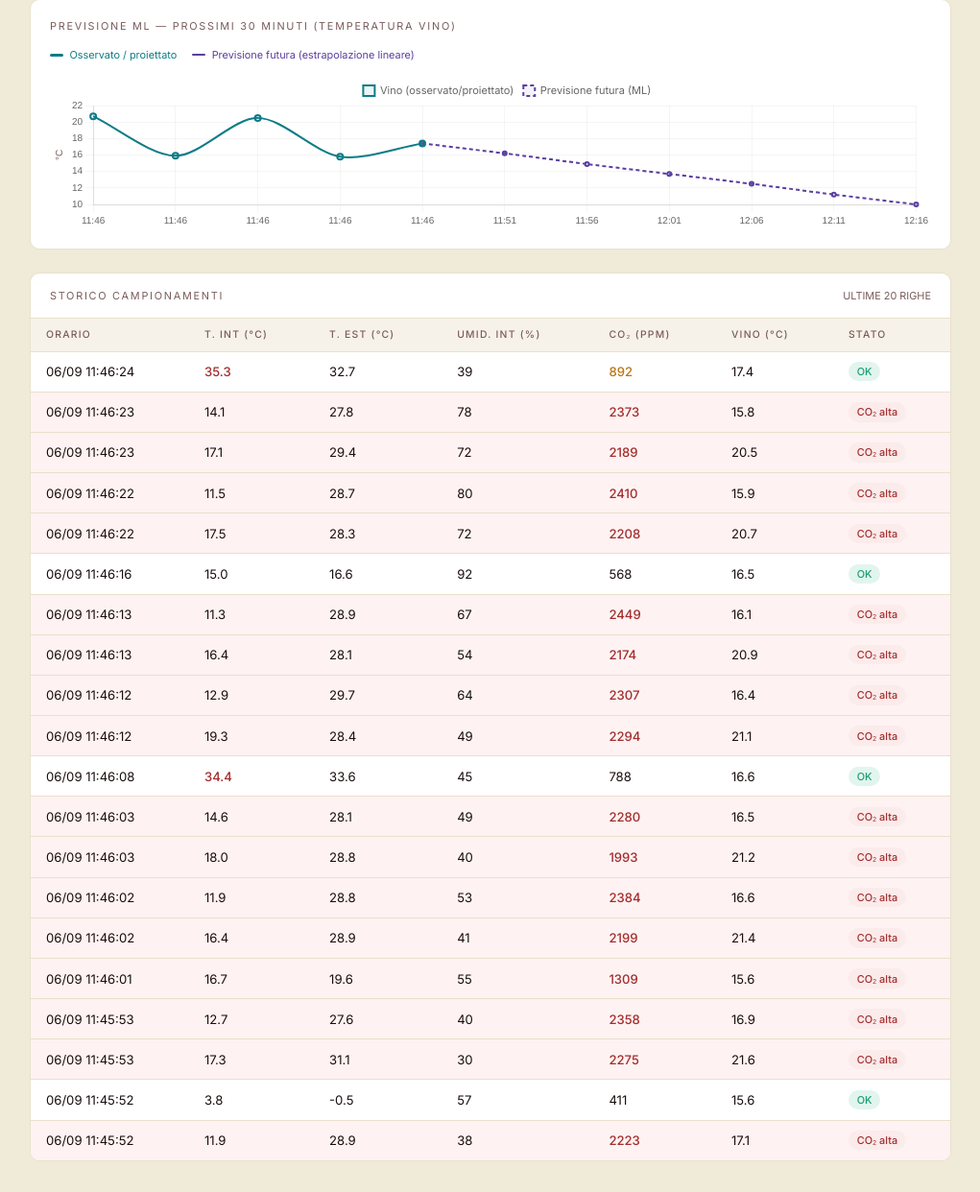
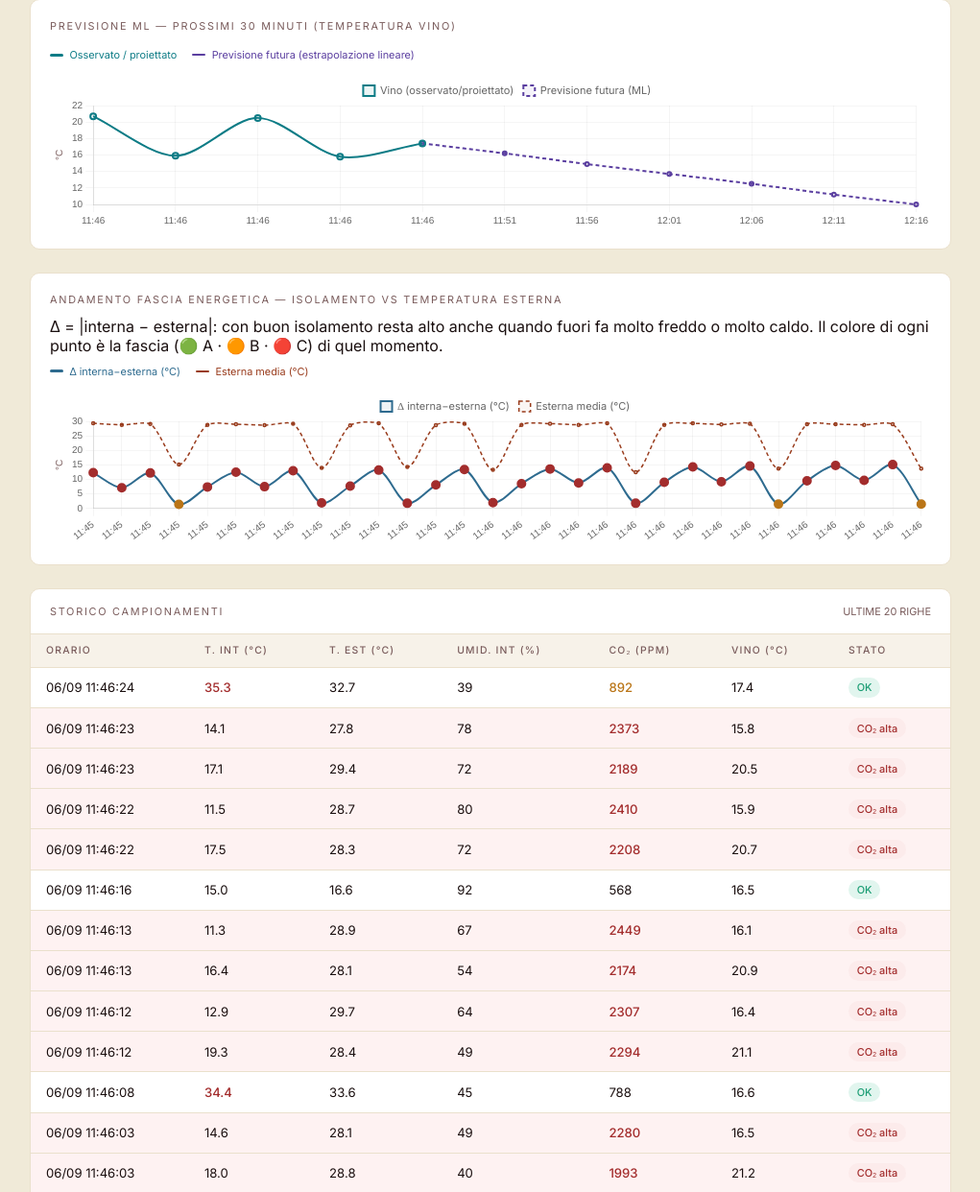
Before and after one commit to aurygrani/Smart_Cantine, a Flask app: page /sede/vignola in a window 1280 px wide. Shown: the part 1478-2720 px from the top of the page at 96% size, without its empty margins (249-1270 px from the left). Run offline with Flask 3, Linux system fonts and the light colour scheme; a user stored in the database is signed in; data comes from the database, SQL or seed files in the repository; both versions use the stored data as it was after the commit; data that the repository does not hold is empty.

Commit message:
aggiustamenti comunicazioni HW->SW

```diff
--- a/server.py
+++ b/server.py
@@ -139,7 +139,7 @@ SOGLIA_UMID_ALTA = 80.0  # %  → accende LED_UMIDITA
 SOGLIA_CO2_ALTA = 1000  # ppm → accende LED_CO2 + BUZZER
 
 
-def calcola_e_invia_comandi(mqtt_client, temp_int, umid_int, co2, forza_temp=None):
+def calcola_e_invia_comandi(mqtt_client, temp_int, umid_int, co2, forza_temp=None, cfg=None):
     """
     Calcola lo stato degli attuatori in base alle soglie e
     invia il comando all'ESP32 nel formato che si aspetta:
@@ -162,14 +162,27 @@ def calcola_e_invia_comandi(mqtt_client, temp_int, umid_int, co2, forza_temp=Non
     quando la temperatura istantanea non ha ancora superato/ceduto la soglia
     fissa — prima questo override non esisteva e il consiglio ML restava
     solo un numero in dashboard, senza mai tradursi in un comando reale.
-    """
+
+    cfg: ConfigurazioneSede della sede (opzionale). Se presente, le soglie
+    usate sono quelle specifiche della sede (le stesse lette da
+    calcola_stato_attuatori() per il pannello dashboard), altrimenti si
+    ricade sulle soglie fisse globali. Prima di questa modifica la funzione
+    ignorava sempre `cfg` e usava solo le soglie fisse: il pannello
+    dashboard (che invece guarda cfg) e il comando reale mandato all'ESP32
+    potevano quindi finire per usare soglie diverse per la stessa sede.
+    """
+    soglia_temp_alta  = cfg.soglia_temp_alta  if cfg and cfg.soglia_temp_alta  is not None else SOGLIA_TEMP_ALTA
+    soglia_temp_bassa = cfg.soglia_temp_bassa if cfg and cfg.soglia_temp_bassa is not None else SOGLIA_TEMP_BASSA
+    soglia_umid_alta  = cfg.soglia_umid_alta  if cfg and cfg.soglia_umid_alta  is not None else SOGLIA_UMID_ALTA
+    soglia_co2        = cfg.soglia_co2        if cfg and cfg.soglia_co2        is not None else SOGLIA_CO2_ALTA
+
     led_temp = 1 if (temp_int is not None and
-                      (temp_int > SOGLIA_TEMP_ALTA or temp_int < SOGLIA_TEMP_BASSA)) else 0
+                      (temp_int > soglia_temp_alta or temp_int < soglia_temp_bassa)) else 0
     if forza_temp is not None:
         led_temp = 1 if forza_temp else 0
-    led_umid = 1 if (umid_int is not None and umid_int > SOGLIA_UMID_ALTA) else 0
-    led_co2 = 1 if (co2 is not None and co2 > SOGLIA_CO2_ALTA) else 0
-    buzzer = 1 if (co2 is not None and co2 > SOGLIA_CO2_ALTA) else 0
+    led_umid = 1 if (umid_int is not None and umid_int > soglia_umid_alta) else 0
+    led_co2 = 1 if (co2 is not None and co2 > soglia_co2) else 0
+    buzzer = 1 if (co2 is not None and co2 > soglia_co2) else 0
 
     # Buzzer anche per temperatura critica (>30°C)
     if temp_int is not None and temp_int > 30.0:
@@ -782,12 +795,19 @@ def on_message(client, userdata, msg):
                 if 'umid_est' in payload: buffer_fusione['umid_est'] = payload['umid_est']
 
                 # Calcola e invia comandi agli attuatori ESP32 ogni volta che arriva un dato interno
+                # (cfg letta qui in un app_context dedicato: a questo punto del
+                # flusso il blocco ML/DB più sotto non è ancora partito, quindi
+                # senza questo context calcola_e_invia_comandi ricadrebbe
+                # sempre sulle soglie fisse globali invece di quelle della sede)
                 if 'temp_int' in payload or 'co2' in payload:
+                    with app.app_context():
+                        cfg_fast_path = get_config_sede(produttore, sede)
                     calcola_e_invia_comandi(
                         client,
                         buffer_fusione['temp_int'],
                         buffer_fusione['umid_int'],
-                        buffer_fusione['co2']
+                        buffer_fusione['co2'],
+                        cfg=cfg_fast_path
                     )
 
                 # Se non abbiamo ancora entrambi i sensori, aspettiamo
@@ -1010,7 +1030,8 @@ def on_message(client, userdata, msg):
                         )
                         calcola_e_invia_comandi(
                             client, temp_int, umid_int, valore_co2,
-                            forza_temp=temp_richiede_intervento_ml
+                            forza_temp=temp_richiede_intervento_ml,
+                            cfg=cfg
                         )
 
                     # Allarmi tradizionali
@@ -1044,6 +1065,38 @@ def on_message(client, userdata, msg):
                         # M2M (chiave_sede == "produttore/sede", stesso formato usato
                         # per l'evento CO2_ALTA_M2M), pronta a un nuovo allarme futuro.
                         _stato_allarme_co2_m2m.pop(chiave_sede, None)
+
+                    # ── Fascia di efficienza energetica: calcolo automatico ogni ciclo ──
+                    # Prima veniva calcolata SOLO su richiesta manuale (POST
+                    # /api/ml/fascia-efficienza): senza un salvataggio periodico non
+                    # esiste uno storico continuo da mettere in un grafico "andamento
+                    # nel tempo". La calcoliamo qui con la stessa media mobile (ultime
+                    # 20 letture già salvate) usata da quell'endpoint.
+                    ultime_per_fascia = (DatoSensore.query
+                                         .filter_by(produttore=produttore, sede=sede)
+                                         .order_by(DatoSensore.timestamp.desc())
+                                         .limit(20).all())
+                    temp_int_vals_fascia = [d.temp_int for d in ultime_per_fascia if d.temp_int is not None]
+                    temp_est_vals_fascia = [d.temp_est for d in ultime_per_fascia if d.temp_est is not None]
+                    if temp_int_vals_fascia and temp_est_vals_fascia:
+                        t_int_media_fascia = sum(temp_int_vals_fascia) / len(temp_int_vals_fascia)
+                        t_est_media_fascia = sum(temp_est_vals_fascia) / len(temp_est_vals_fascia)
+                        ris_fascia_auto = ml_fascia_efficienza(
+                            t_int_media_fascia, t_est_media_fascia,
+                            cfg.volume_m3, cfg.isolamento, produttore, sede
+                        )
+                        if ris_fascia_auto:
+                            db.session.add(FasciaEfficienza(
+                                produttore=produttore, sede=sede,
+                                fascia=ris_fascia_auto['fascia'],
+                                colore=ris_fascia_auto['colore'],
+                                score=ris_fascia_auto['score'],
+                                volume_cantina=cfg.volume_m3,
+                                valore_isolamento=cfg.isolamento,
+                                temp_int_media=t_int_media_fascia,
+                                temp_est_media=t_est_media_fascia,
+                                delta_temp=abs(t_int_media_fascia - t_est_media_fascia)
+                            ))
 
                     # Salva nel DB
                     db.session.add(DatoSensore(
@@ -1301,12 +1354,30 @@ def vista_sede(nome_sede):
                 ultimo_db.minuti_alla_soglia, ultimo_db.trend_vino_pendenza,
                 cfg=cfg_iniziale, fascia_efficienza=fascia_iniziale)
 
+    # Storico fascia di efficienza energetica per il grafico "isolamento nel
+    # tempo" — filtrato per QUESTA sede (a differenza di GET /api/ml/fascia-
+    # efficienza, che di default mescola tutte le sedi autorizzate insieme).
+    fasce_sede = (FasciaEfficienza.query
+                  .filter(FasciaEfficienza.sede == nome_sede,
+                          FasciaEfficienza.produttore.in_(autorizzati))
+                  .order_by(FasciaEfficienza.timestamp.desc()).limit(30).all())
+    fasce_sede_json = [{
+        'timestamp':      iso_utc(f.timestamp),
+        'fascia':         f.fascia,
+        'colore':         f.colore,
+        'score':          float(f.score) if f.score is not None else None,
+        'delta_temp':     float(f.delta_temp) if f.delta_temp is not None else None,
+        'temp_est_media': float(f.temp_est_media) if f.temp_est_media is not None else None,
+        'temp_int_media': float(f.temp_int_media) if f.temp_int_media is not None else None,
+    } for f in fasce_sede]
+
     return render_template('index.html',
                            nome=current_user.username, ruolo=current_user.ruolo,
                            produttori_visibili=autorizzati, dati=dati_sede,
                            dati_json=dati_sede_json, sede=nome_sede,
                            attuatori=attuatori_iniziali,
-                           stato_sede=stato_sede_iniziale)
+                           stato_sede=stato_sede_iniziale,
+                           fasce_sede_json=fasce_sede_json)
 
 
 @app.route('/allerte-zona')
@@ -1497,9 +1568,14 @@ def api_ml_fascia():
             db.session.commit()
             return jsonify(ris)
         return jsonify({'error': 'Calcolo non riuscito'}), 500
-    fasce = (FasciaEfficienza.query
-             .filter(FasciaEfficienza.produttore.in_(autorizzati))
-             .order_by(FasciaEfficienza.timestamp.desc()).limit(20).all())
+    fasce_query = FasciaEfficienza.query.filter(FasciaEfficienza.produttore.in_(autorizzati))
+    prod_filtro = request.args.get('produttore')
+    sede_filtro = request.args.get('sede')
+    if prod_filtro:
+        fasce_query = fasce_query.filter(FasciaEfficienza.produttore == prod_filtro)
+    if sede_filtro:
+        fasce_query = fasce_query.filter(FasciaEfficienza.sede == sede_filtro)
+    fasce = fasce_query.order_by(FasciaEfficienza.timestamp.desc()).limit(20).all()
     return jsonify([{
         'produttore': f.produttore, 'sede': f.sede,
         'fascia': f.fascia, 'colore': f.colore,
--- a/templates/index.html
+++ b/templates/index.html
@@ -936,6 +936,23 @@
     </div>
     {% endif %}
 
+    {% if fasce_sede_json %}
+    <div class="chart-card" style="margin-bottom:1.5rem;">
+        <p class="chart-title">Andamento fascia energetica — isolamento vs temperatura esterna</p>
+        <p class="ml-sub" style="margin:-0.3rem 0 0.6rem;">
+            Δ = |interna − esterna|: con buon isolamento resta alto anche quando fuori fa molto
+            freddo o molto caldo. Il colore di ogni punto è la fascia (🟢 A · 🟠 B · 🔴 C) di quel momento.
+        </p>
+        <div class="chart-legend">
+            <span class="lg-item" style="color:#2E6B8F"><span class="lg-swatch" style="background:#2E6B8F"></span>Δ interna−esterna (°C)</span>
+            <span class="lg-item" style="color:#993C1D"><span class="lg-swatch dashed" style="background:#993C1D"></span>Esterna media (°C)</span>
+        </div>
+        <div class="chart-wrap" style="height:160px;">
+            <canvas id="chartFascia"></canvas>
+        </div>
+    </div>
+    {% endif %}
+
     <!-- Tabella storico -->
     <div class="history-card">
         <div class="card-header" style="display:flex; align-items:center; justify-content:space-between;">
@@ -1121,6 +1138,40 @@ if (ultimoStorico && ultimoStorico.temp_vino_proiettata != null && pendenzaVino
         }
     });
 }
+
+// ── GRAFICO: andamento fascia energetica (isolamento) ─────────────────────
+// Δ = |temp_int_media - temp_est_media| calcolato dal server su una media
+// mobile delle ultime 20 letture. Il colore di ogni punto riflette la fascia
+// (A/B/C) di quel momento, per vedere a colpo d'occhio quando l'isolamento
+// peggiora e se questo succede più col freddo o col caldo esterno.
+{% if fasce_sede_json %}
+const storiciFascia = {{ fasce_sede_json | reverse | list | tojson }};
+const labelsFascia   = storiciFascia.map(d => oraLocale(d.timestamp));
+const deltaTempData  = storiciFascia.map(d => d.delta_temp     != null ? parseFloat(d.delta_temp.toFixed(1))     : null);
+const tEstMediaData  = storiciFascia.map(d => d.temp_est_media != null ? parseFloat(d.temp_est_media.toFixed(1)) : null);
+const COLORI_FASCIA  = { 'A': '#1D9E75', 'B': '#BA7517', 'C': '#A32D2D' };
+const puntiColoreFascia = storiciFascia.map(d => COLORI_FASCIA[d.fascia] || '#999999');
+
+new Chart(document.getElementById('chartFascia'), {
+    type: 'line',
+    data: {
+        labels: labelsFascia,
+        datasets: [
+            { label: 'Δ interna−esterna (°C)', data: deltaTempData, borderColor: '#2E6B8F',
+              backgroundColor: 'rgba(46,107,143,0.08)', borderWidth: 2, tension: 0.3,
+              pointRadius: 4, pointBackgroundColor: puntiColoreFascia, pointBorderColor: puntiColoreFascia },
+            { label: 'Esterna media (°C)', data: tEstMediaData, borderColor: '#993C1D',
+              backgroundColor: 'rgba(153,60,29,0.05)', borderWidth: 1.5, borderDash: [4,3],
+              pointRadius: 1.5, tension: 0.3 }
+        ]
+    },
+    options: {
+        ...chartDefaults,
+        scales: { ...chartDefaults.scales,
+            y: { ...chartDefaults.scales.y, title: { display: true, text: '°C', font: { size: 10 }, color: '#7A5C5C' } } }
+    }
+});
+{% endif %}
 
 const chartCO2 = new Chart(document.getElementById('chartCO2'), {
     type: 'bar',
```
Also changed, not shown: database_cantine.db.
